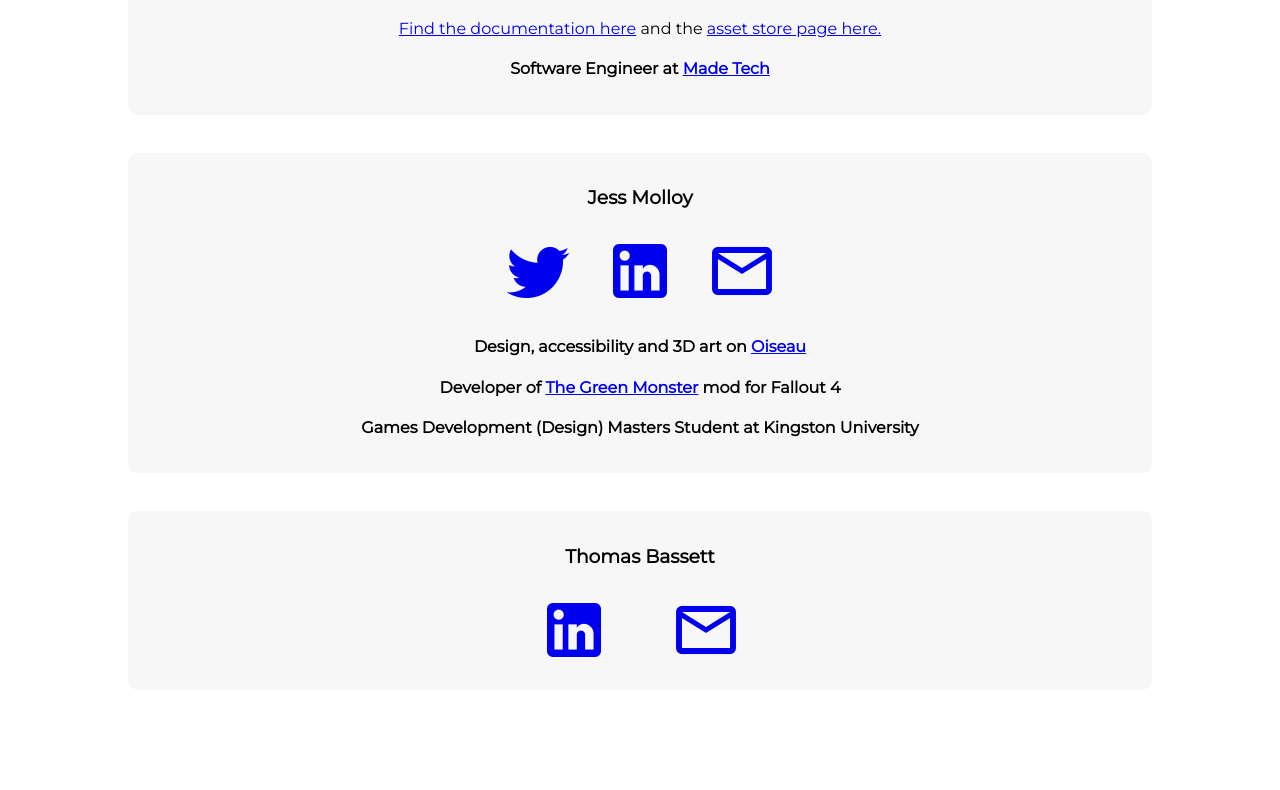
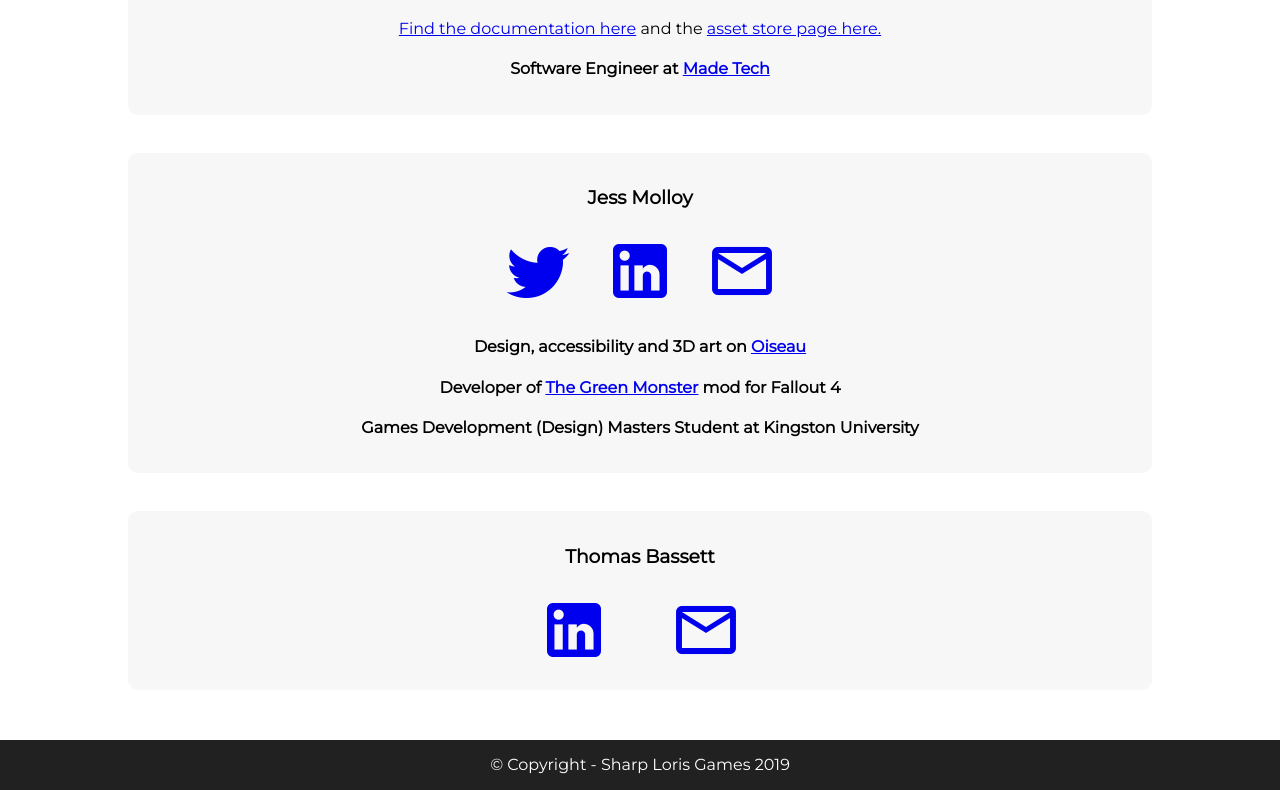
Before and after one commit to sharploris/sharploris.github.io, a React (Create React App) app: page / in a window 1280 px wide. Shown: the part 404-1194 px from the top of the page. Before the commit the page ends 1144 px from the top, so only its background shows below. Built offline with nearby package versions, Linux system fonts and the light colour scheme.

Commit message:
Added footer

```diff
--- a/src/App.module.scss
+++ b/src/App.module.scss
@@ -1,5 +1,4 @@
 .appBody {
     margin: 0 auto;
     width: 1024px;
-    padding-bottom: 50px;
 }
--- a/src/App.tsx
+++ b/src/App.tsx
@@ -2,7 +2,8 @@
 import './App.scss';
 import styles from './App.module.scss';
 import Header from './Components/Header';
-import PeoplePage from './Components/PeoplePage'
+import PeoplePage from './Components/PeoplePage';
+import Footer from './Components/Footer';
 
 const App: React.FC = () => {
   return (
@@ -13,6 +14,7 @@
         <br />
         <PeoplePage />
       </div>
+      <Footer />
     </div>
   );
 }
--- /dev/null
+++ b/src/Components/Footer/index.module.scss
@@ -0,0 +1,15 @@
+@import '../../colours.scss';
+
+.footerBar {
+  width: 100%;
+  margin-top: 50px;
+  background: $theme-colour-secondary;
+  height: 50px;
+  display: flex;
+  align-items: center;
+  justify-content: center;
+}
+
+.footerText {
+  color: $theme-text-colour;
+}
--- /dev/null
+++ b/src/Components/Footer/index.tsx
@@ -0,0 +1,14 @@
+import React, { Component } from "react";
+import styles from './index.module.scss';
+
+export default class Footer extends Component {
+  render() {
+    return (
+      <footer className={styles.footerBar}>
+        <div className={styles.footerText}>
+          © Copyright - Sharp Loris Games 2019
+        </div>
+      </footer>
+    );
+  }
+}
--- a/src/colours.scss
+++ b/src/colours.scss
@@ -1,5 +1,6 @@
 $theme-colour: #DD2E44;
 $theme-text-colour: white;
 
+$theme-colour-secondary: #212121;
+
 $primary-background: #f7f7f7;
-$secondary-background: #fdd9d6;
```
